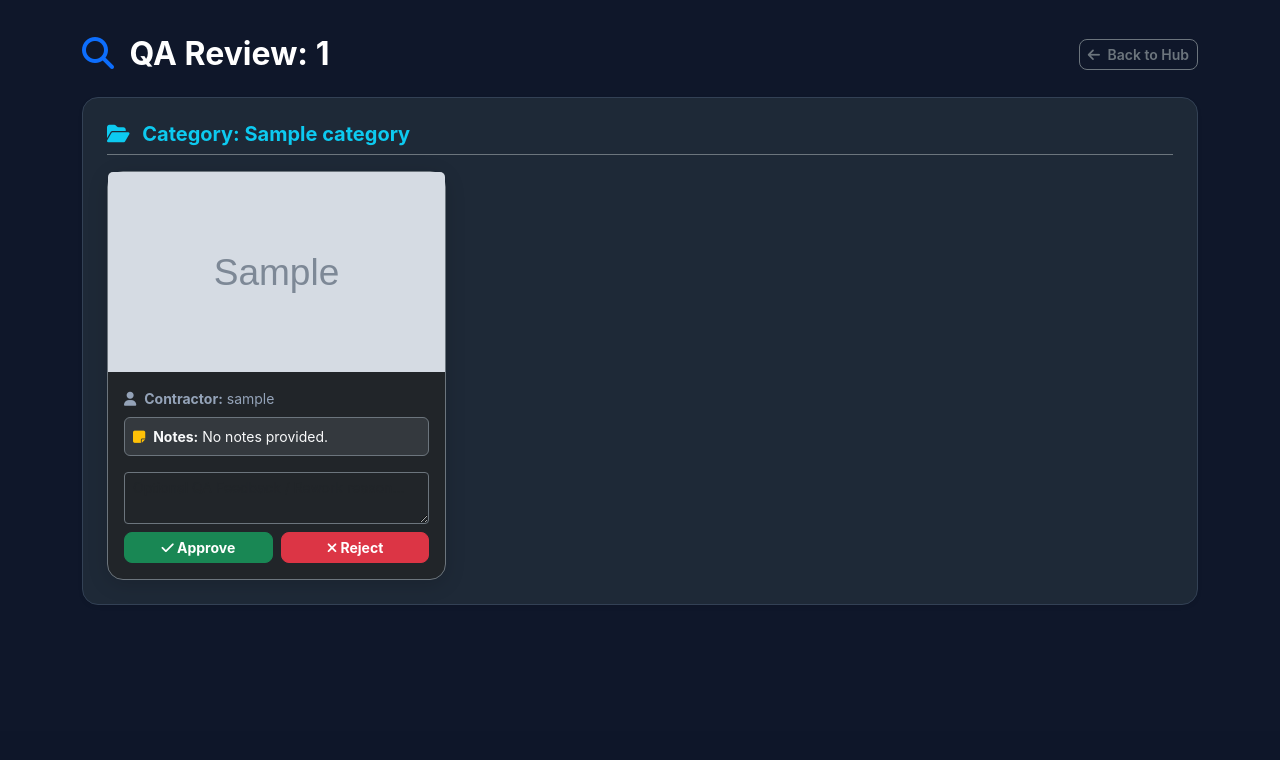
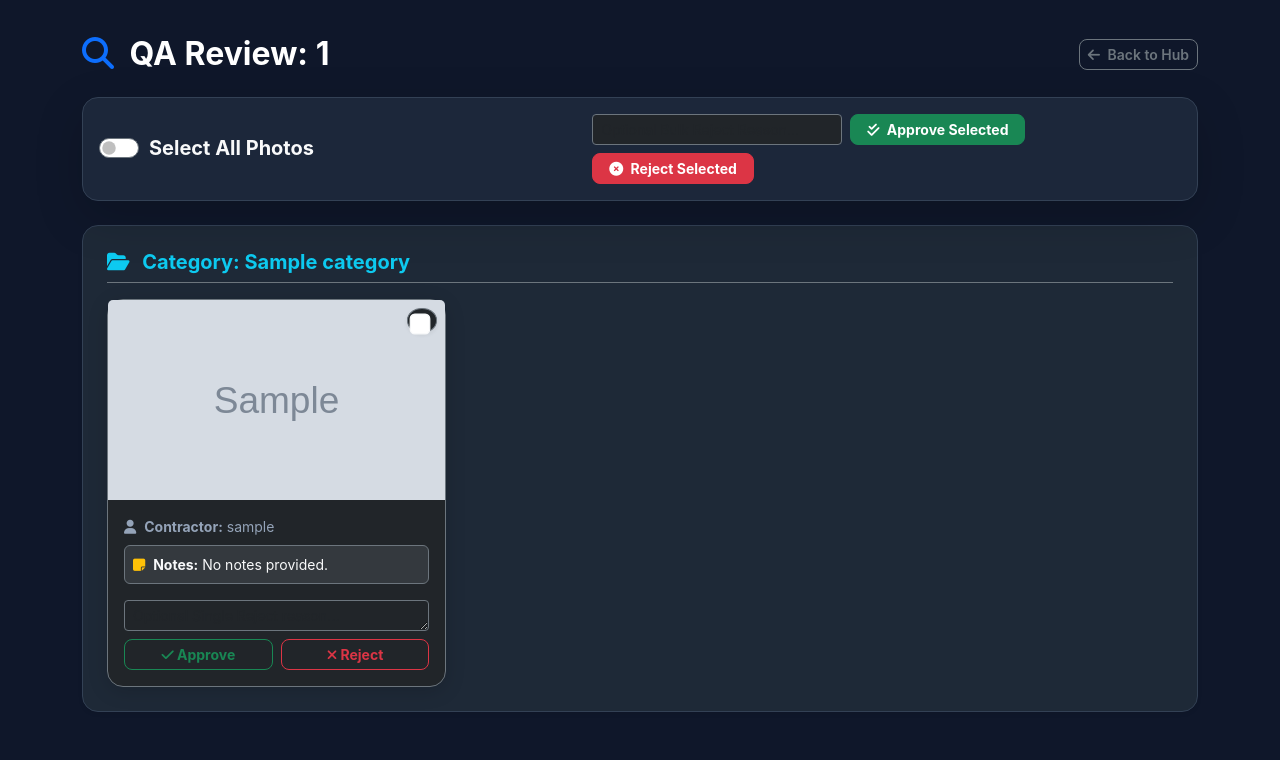
Before and after one commit to DoomedPK/stratix-dashboard2, a Django app: template stratix-dashboard/reports/templates/reports/qa_review.html in a window 1280 px wide. Shown: the part 69-829 px from the top of the page. Before the commit the page ends 674 px from the top, so only its background shows below. Run offline with Django 5.2, Linux system fonts and the light colour scheme; the template is opened without the code that fills it: most values are stand-ins (such as "Sample title", 1, 10 or a date in 2020); grey boxes marked "Sample" are stand-in pictures; some libraries are stand-ins or nearby versions.

Commit message:
Update qa_review.html

```diff
--- a/stratix-dashboard/reports/templates/reports/qa_review.html
+++ b/stratix-dashboard/reports/templates/reports/qa_review.html
@@ -9,6 +9,24 @@
     </div>
 
     {% if photos %}
+        <form method="POST" id="qaForm">
+            {% csrf_token %}
+
+            <div class="card p-3 shadow-lg border-warning-left mb-4 sticky-top" style="top: 80px; z-index: 1000; background: rgba(30, 41, 59, 0.95); backdrop-filter: blur(10px);">
+                <div class="d-flex flex-wrap justify-content-between align-items-center gap-3">
+                    <div class="form-check form-switch fs-5">
+                        <input class="form-check-input shadow-none border-secondary" type="checkbox" id="selectAll" style="cursor: pointer;">
+                        <label class="form-check-label text-light fw-bold" for="selectAll" style="cursor: pointer;">Select All Photos</label>
+                    </div>
+
+                    <div class="d-flex flex-wrap align-items-center gap-2">
+                        <input type="text" name="bulk_feedback" class="form-control form-control-sm bg-dark text-light border-secondary" placeholder="Optional Bulk Reject Reason..." style="max-width: 250px;">
+                        <button type="submit" name="action" value="bulk_approve" class="btn btn-success btn-sm fw-bold px-3"><i class="fas fa-check-double me-1"></i> Approve Selected</button>
+                        <button type="submit" name="action" value="bulk_reject" class="btn btn-danger btn-sm fw-bold px-3"><i class="fas fa-times-circle me-1"></i> Reject Selected</button>
+                    </div>
+                </div>
+            </div>
+
             {% regroup photos by category as grouped_photos %}
 
             {% for group in grouped_photos %}
@@ -18,7 +36,12 @@
                 <div class="row g-4">
                     {% for photo in group.list %}
                     <div class="col-md-6 col-lg-4">
-                    <div class="card bg-dark border-secondary h-100">
+                        <div class="card bg-dark border-secondary h-100 position-relative">
+
+                            <div class="form-check position-absolute top-0 end-0 m-2 bg-dark rounded-circle border border-secondary shadow-sm" style="padding-left: 1.8em; z-index: 10;">
+                                <input class="form-check-input photo-checkbox shadow-none border-light" type="checkbox" name="photo_ids" value="{{ photo.id }}" style="transform: scale(1.3); cursor: pointer; margin-top: 0.4em;">
+                            </div>
+
                             <a href="{{ photo.image.url }}" data-fancybox="gallery" data-caption="{{ photo.category }}">
                                 <img src="{{ photo.image.url }}" class="card-img-top" style="height: 200px; object-fit: cover;" alt="Site Photo">
                             </a>
@@ -29,17 +52,15 @@
                                     <p class="small text-light mb-0"><i class="fas fa-sticky-note text-warning me-1"></i> <strong>Notes:</strong> {{ photo.contractor_notes|default:"No notes provided." }}</p>
                                 </div>
 
-                            <form method="POST" class="mt-auto">
-                                {% csrf_token %}
-                                <input type="hidden" name="photo_id" value="{{ photo.id }}">
+                                <div class="mt-auto">
                                     <div class="mb-2">
-                                    <textarea name="feedback" class="form-control form-control-sm bg-dark text-light border-secondary" placeholder="Optional QA Feedback / Rework reason..." rows="2"></textarea>
+                                        <textarea name="feedback_{{ photo.id }}" class="form-control form-control-sm bg-dark text-light border-secondary" placeholder="Optional Single Reject reason..." rows="1"></textarea>
                                     </div>
                                     <div class="d-flex gap-2">
-                                    <button type="submit" name="action" value="approve" class="btn btn-success btn-sm w-50 fw-bold"><i class="fas fa-check"></i> Approve</button>
-                                    <button type="submit" name="action" value="reject" class="btn btn-danger btn-sm w-50 fw-bold"><i class="fas fa-times"></i> Reject</button>
+                                        <button type="submit" name="action" value="approve_{{ photo.id }}" class="btn btn-outline-success btn-sm w-50 fw-bold"><i class="fas fa-check"></i> Approve</button>
+                                        <button type="submit" name="action" value="reject_{{ photo.id }}" class="btn btn-outline-danger btn-sm w-50 fw-bold"><i class="fas fa-times"></i> Reject</button>
                                     </div>
-                            </form>
+                                </div>
                             </div>
                         </div>
                     </div>
@@ -47,6 +68,7 @@
                 </div>
             </div>
             {% endfor %}
+        </form>
     {% else %}
     <div class="card p-5 text-center shadow-sm">
         <i class="fas fa-check-circle mb-3 fs-1 text-success opacity-75"></i>
@@ -56,3 +78,20 @@
     {% endif %}
 </div>
 {% endblock %}
+
+{% block extra_js %}
+<script>
+    // 🚀 SCRIPT FOR THE 'SELECT ALL' TOGGLE BUTTON
+    document.addEventListener('DOMContentLoaded', function() {
+        const selectAllToggle = document.getElementById('selectAll');
+        if (selectAllToggle) {
+            selectAllToggle.addEventListener('change', function() {
+                const checkboxes = document.querySelectorAll('.photo-checkbox');
+                for (let checkbox of checkboxes) {
+                    checkbox.checked = this.checked;
+                }
+            });
+        }
+    });
+</script>
+{% endblock %}
```
Lines whose indentation alone changed are shown as unchanged.
